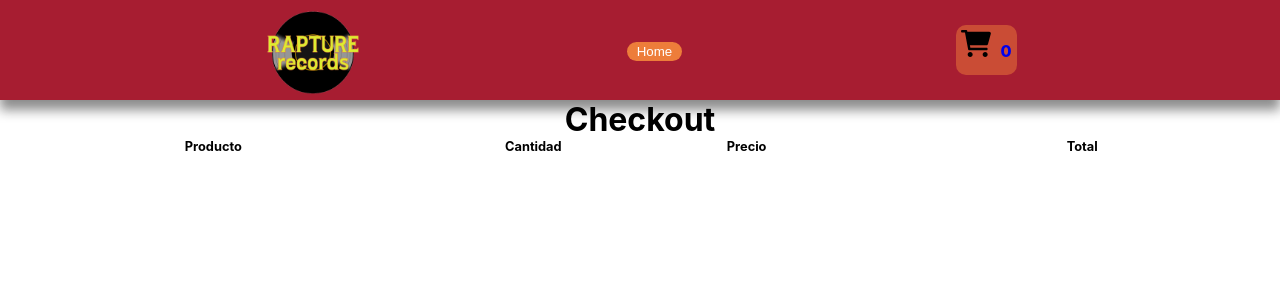
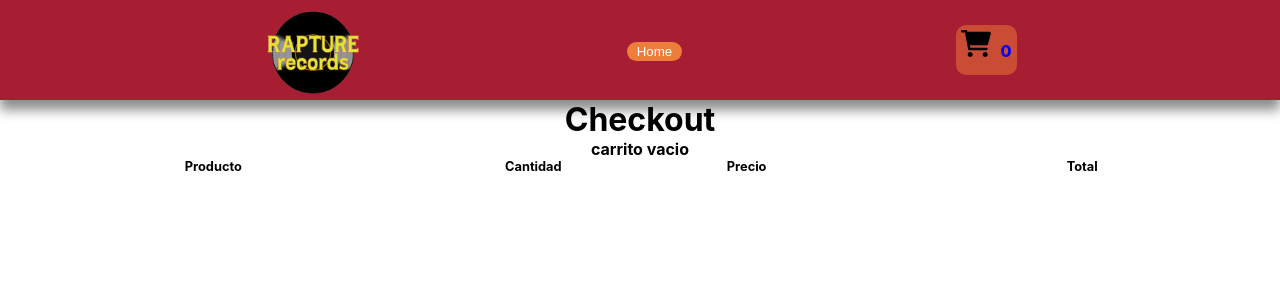
Before and after one commit to PatricioJoandet/ProyectoReactJs, a React (Create React App) app: page /cart in a window 1280 px wide. Shown: the top 300 px of the page. Built offline with nearby package versions, Linux system fonts and the light colour scheme.

Commit message:
clear button in checkout

```diff
--- a/src/pages/Checkout.js
+++ b/src/pages/Checkout.js
@@ -10,6 +10,7 @@ const Checkout = () =>{
         <div>
             <div className='checkoutTitle'>
                 <h1>Checkout</h1>
+								{cart.length>0 ? <button onClick={clear}>eliminar carrito</button> : <h2>carrito vacio</h2>}
             </div>
             <div>
                 <div className="checkoutWrapper">
@@ -47,9 +48,9 @@ const Checkout = () =>{
 															<div className='checkoutProductTotal'>
 																<span>${product.price * product.QtyCounter}</span>
 															</div>
-
 														</div>
                           </div>)}
+
                 </div>
             </div>
         </div>
```
